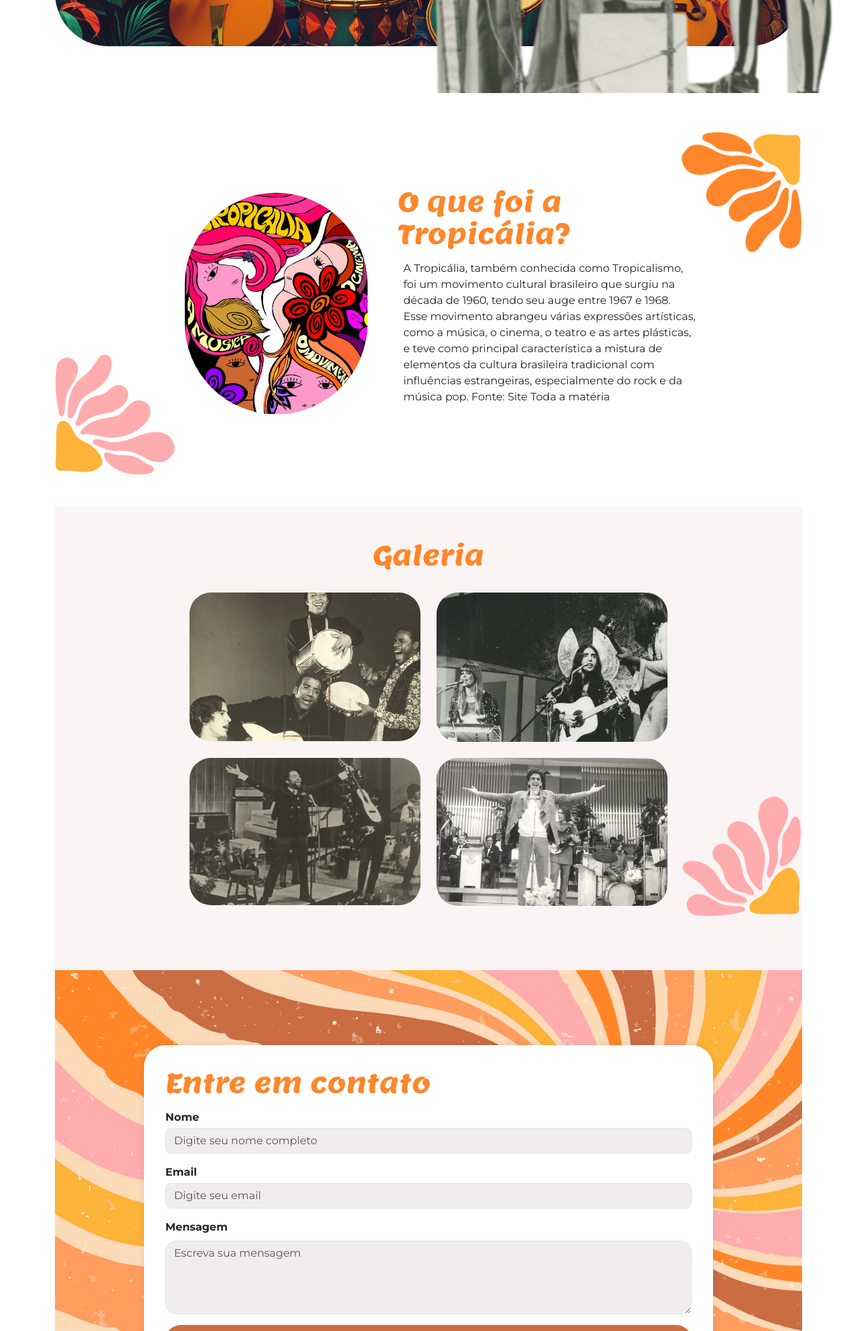
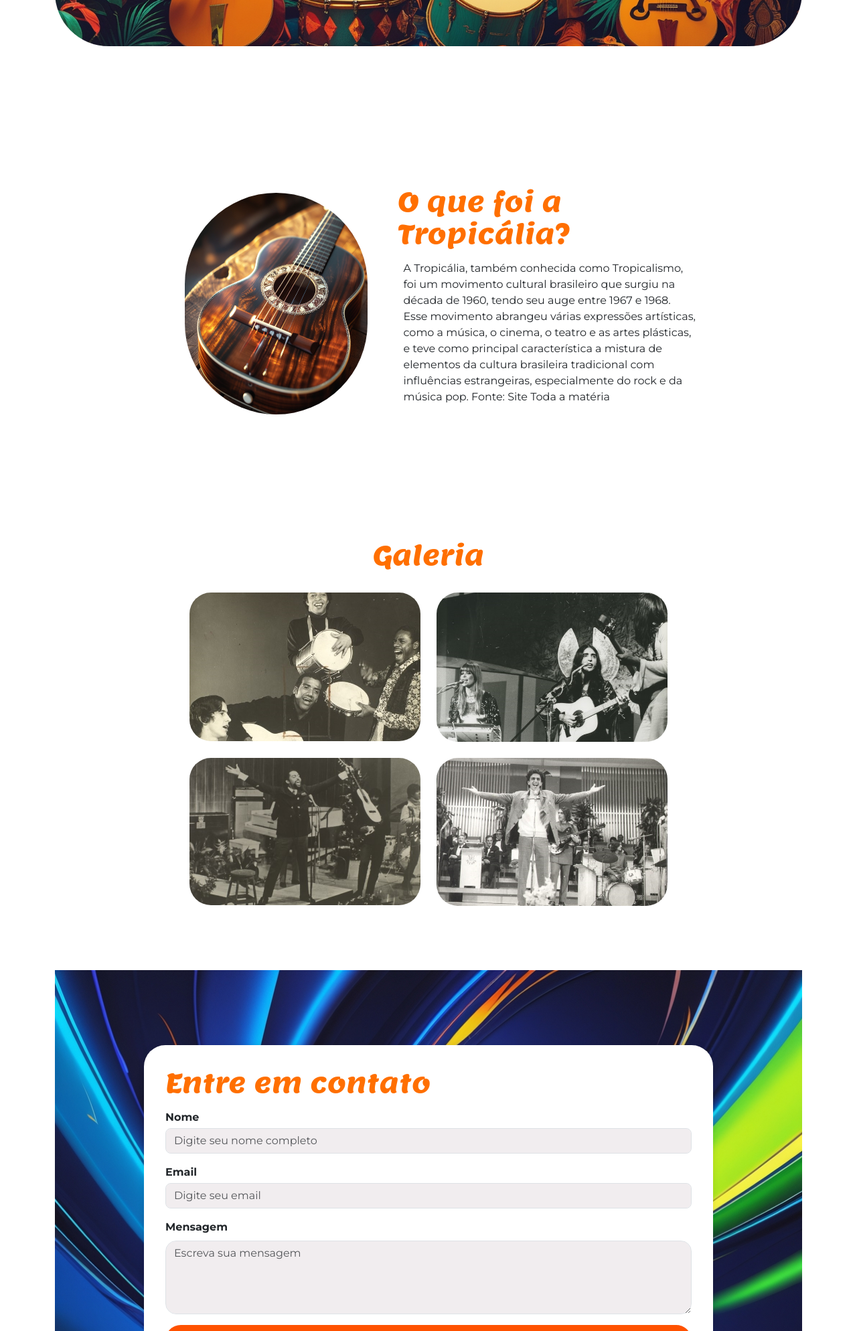
Before and after one commit to Nicaloski/NIcaloski, a plain HTML site: page index.html in a window 1280 px wide. Shown: the part 812-2800 px from the top of the page at 67% size. Drawn offline with nearby package versions, Linux system fonts and the light colour scheme.

Commit message:
Nicaloski

```diff
--- a/index.html
+++ b/index.html
@@ -46,7 +46,6 @@
                         class="btn btn-primary btn-lg botao-inicio fw-semibold">Quero
                         conhecer!</a>
                 </div>
-                <img src="img/lossy-page1-640px-Os_Mutantes.tif (1).png" alt="A imagem apresenta o grupo musical Os mutantes, sao tres pessoas cantando em um microfone" title="Os mutantes - CC0 Domínio Público / Acervo Arquivo Nacional" class="img-fluid img-inicio">
 
               </div>
         </section>
@@ -54,7 +53,7 @@
         <section id="tropicalia" class="my-5 pt-6 secao-tropicalia" tabindex="0" aria-label="Seção explicativa sobre a tropicália">
             <div class="container d-flex align-items-center ">
                 <div class="col-4 d-flex justify-content-center ">
-                    <img src="img/image (1).png" class="rounded-pill" width="273" height="331" loading="lazy">
+                    <img src="img/654321.jpg" class="rounded-pill" width="273" height="331" loading="lazy">
                 </div>
                 <div class="col-5">
                     <h2>O que foi a Tropicália?</h2>
--- a/styles.css
+++ b/styles.css
@@ -2,7 +2,7 @@
 @import url('https://fonts.googleapis.com/css2?family=Lemon&display=swap');
 
 :root {
-    --laranja-claro: #FF862A;
+    --laranja-claro: #ff6f00;
     --alto-contraste-fundo: #000000;
     --alto-contraste-texto: #ffffff;
     --alto-contraste-link: #ffd700;
@@ -24,7 +24,7 @@ section {
 
 
 .nav-link {
-    color: #CB6D43;
+    color: #ff5100;
     font-weight: 600;
 }
 
@@ -103,7 +103,7 @@ h2 {
 }
 
 #galeria {
-    background-color: #FAF4F4;
+    background-color: #ffffff;
 
 }
 
@@ -113,7 +113,7 @@ h2 {
 }
 
 #contato {
-    background-image: url('img/4965007.jpg');
+    background-image: url('img/123456.jpg');
     background-size: cover;
     padding: 4rem 0;
     /* Espaçamento interno para a seção de contato */
@@ -132,7 +132,7 @@ h2 {
 }
 
 .formulario button {
-    background-color: #CB6D43;
+    background-color: #ff5100;
     border: none;
     font-weight: bold;
 }
```
Also changed, not shown: img/123456.jpg (added), img/4965007.jpg (deleted), img/654321.jpg (added), img/flor-bottom-direita.png (deleted), img/flor-esquerda.png (deleted), img/flor.png (deleted), img/image (1).png (deleted).
